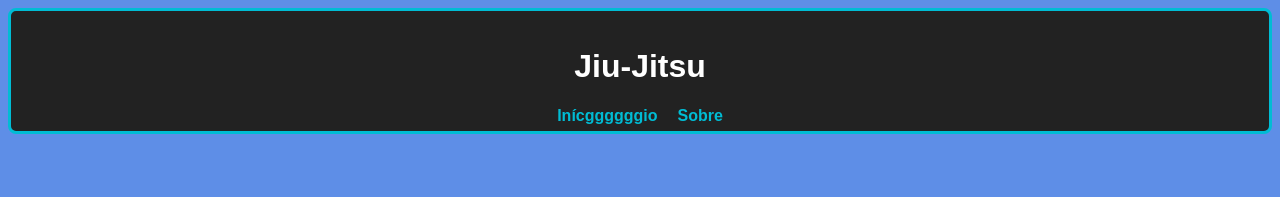
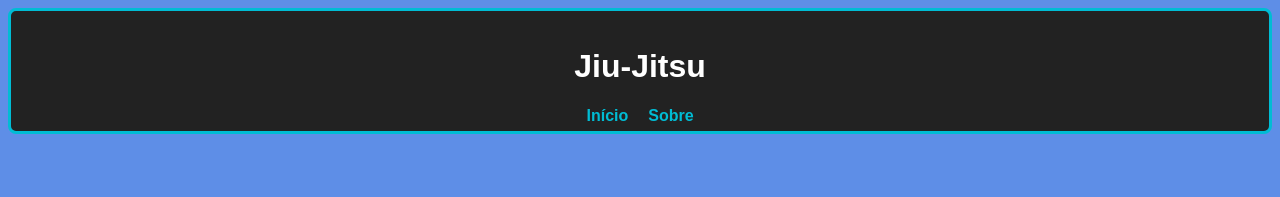
Before and after one commit to Breno-Henrique/trabalho_dsa, a plain HTML site: page index.html in a window 1280 px wide. Shown: the top 197 px of the page. Drawn offline with Linux system fonts and the light colour scheme.

Commit message:
Update index.html

```diff
--- a/index.html
+++ b/index.html
@@ -11,7 +11,7 @@
     <h1> <a href="https://cbjj.com.br/" target="_blank"> Jiu-Jitsu  </a> </h1>
     <nav>
       <ul>
-        <li><a href="index.html">Inícggggggio</a></li>
+        <li><a href="index.html">Início</a></li>
         <li><a href="sobre.html"> Sobre </a></li>
       </ul>
     </nav>
```
